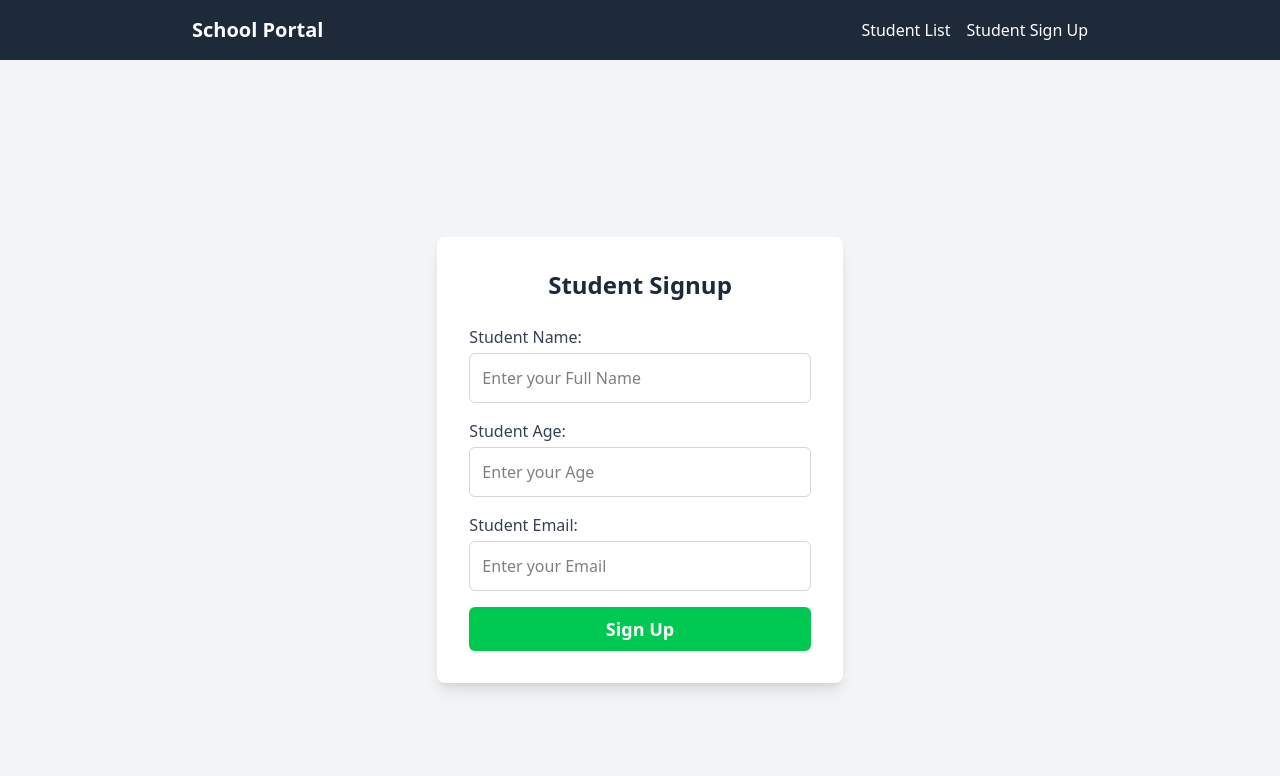
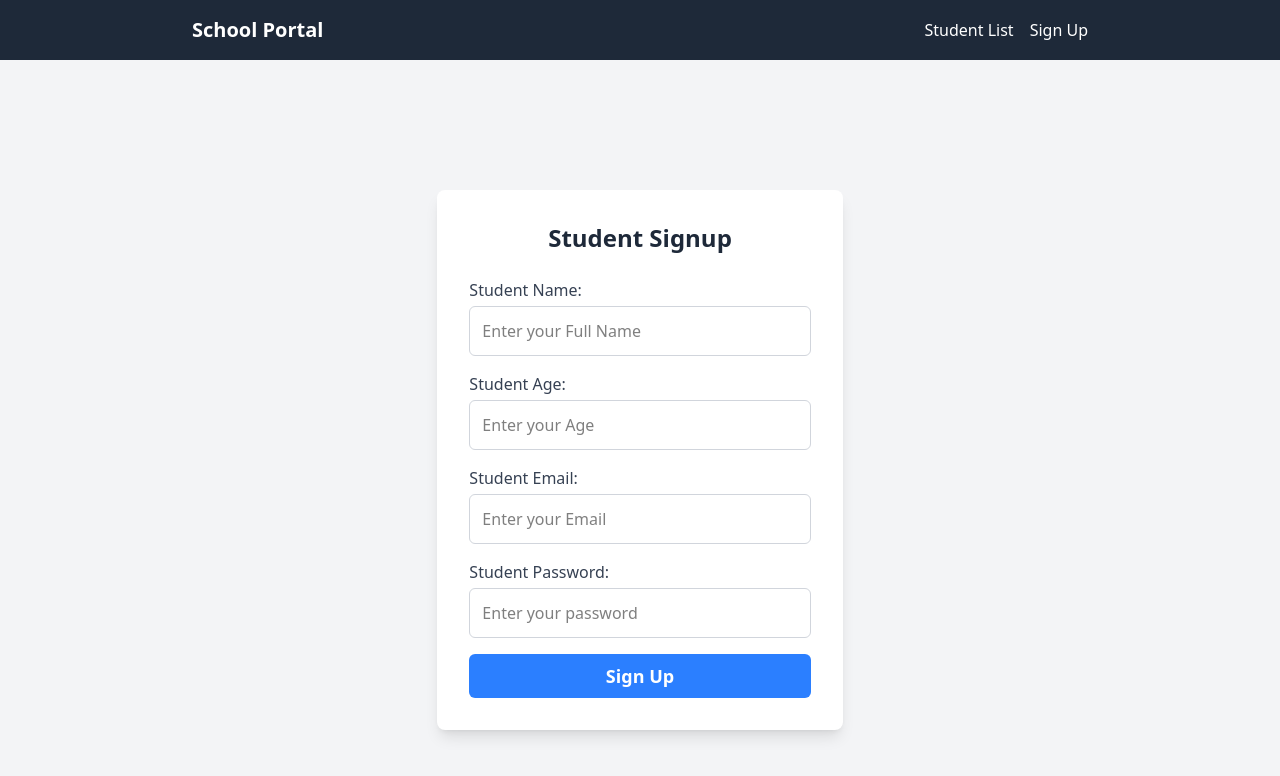
Before and after one commit to Chisquare7/school_portal, a React (Vite) app: page /signup in a window 1280 px wide. Shown: the top 776 px of the page. Built offline with nearby package versions, Linux system fonts and the light colour scheme.

Commit message:
update: modify the StudentForm.jsx for Sign up page to include the pasword input field

```diff
--- a/src/components/NavBar.jsx
+++ b/src/components/NavBar.jsx
@@ -21,7 +21,7 @@ const NavBar = ({ studentUser, setStudentUser }) => {
                 Student List
               </Link>
               <Link to="/signup" className="hover:text-gray-400">
-                Student Sign Up
+                Sign Up
               </Link>
             </>
           ) : (
--- a/src/components/StudentForm.jsx
+++ b/src/components/StudentForm.jsx
@@ -6,16 +6,28 @@ const StudentForm = ({ students, setStudents }) => {
   const [name, setName] = useState("");
   const [age, setAge] = useState("");
   const [email, setEmail] = useState("");
+  const [password, setPassword] = useState("");
   const navigate = useNavigate();
 
   const handleFormSubmit = (event) => {
     event.preventDefault();
-    if (name && age && email) {
-      setStudents([...students, { name, age, email }]);
+
+    // This checks if the email is already registered
+    const existingUser = students.find((student) => student.email === email);
+    if (existingUser) {
+      alert("Email already registered! Please log in.");
+      return;
+    }
+
+    if (name && age && email && password) {
+      setStudents([...students, { name, age, email, password }]);
       setName("");
       setAge("");
       setEmail("");
-      navigate("/");
+      setPassword("");
+
+      alert("Signup successful! You can now log in.");
+      navigate("/login");
     }
   };
 
@@ -62,9 +74,21 @@ const StudentForm = ({ students, setStudents }) => {
             required
           />
 
+          <label className="block text-gray-700 font-medium mb-1">
+            Student Password:
+          </label>
+          <input
+            type="password"
+            placeholder="Enter your password"
+            value={password}
+            onChange={(event) => setPassword(event.target.value)}
+            className="w-full p-3 border rounded-md border-gray-300 focus:outline-none focus:ring-2 focus:ring-green-500"
+            required
+          />
+
           <button
             type="submit"
-            className="w-full bg-green-500 text-white p-2 rounded-md text-lg font-semibold hover:bg-green-600 transition duration-200 cursor-pointer"
+            className="w-full bg-blue-500 text-white p-2 rounded-md text-lg font-semibold hover:bg-blue-600 transition duration-200 cursor-pointer"
           >
             Sign Up
           </button>
```
